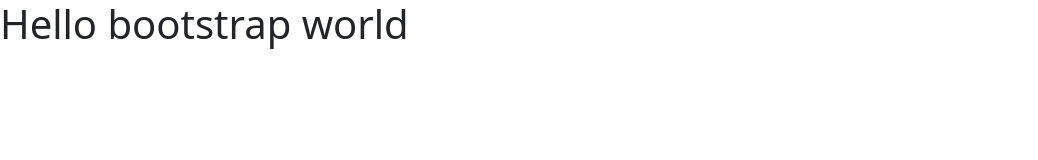
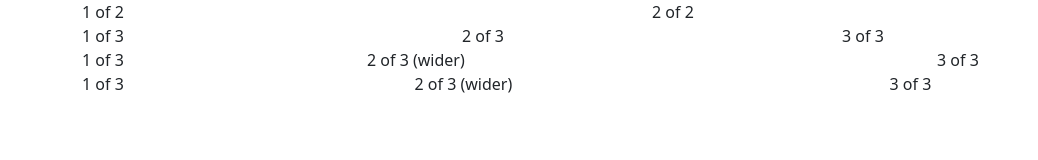
Before and after one commit to CikSimon/ionic_lvl.1_bootstrap, a plain HTML site: page bootstrap-5.2.3-dist/bootstrap-5.2.3-dist/index.html in a window 1280 px wide. Shown: the whole page, without its empty margins (0-1038 px from the left). Drawn offline with nearby package versions, Linux system fonts and the light colour scheme.

Commit message:
bootstrap learning

```diff
--- a/bootstrap-5.2.3-dist/bootstrap-5.2.3-dist/index.html
+++ b/bootstrap-5.2.3-dist/bootstrap-5.2.3-dist/index.html
@@ -5,10 +5,61 @@
     <meta http-equiv="X-UA-Compatible" content="IE=edge">
     <meta name="viewport" content="width=device-width, initial-scale=1.0">
     <title>Document</title>
-    <link rel="stylesheet" href="/css/bootstrap.css">
+    <link href="https://cdn.jsdelivr.net/npm/bootstrap@5.0.2/dist/css/bootstrap.min.css" rel="stylesheet"
+        integrity="sha384-EVSTQN3/azprG1Anm3QDgpJLIm9Nao0Yz1ztcQTwFspd3yD65VohhpuuCOmLASjC" crossorigin="anonymous">
 </head>
 <body>
-    <h1>Hello bootstrap world</h1>
-    <script src="js/bootstrap.bundle.js"> </script>
+    <div class="container">
+        <div class="row">
+            <div class="col">
+                1 of 2
+            </div>
+            <div class="col">
+                2 of 2
+            </div>
+        </div>
+        <div class="row">
+            <div class="col">
+                1 of 3
+            </div>
+            <div class="col">
+                2 of 3
+            </div>
+            <div class="col">
+                3 of 3
+            </div>
+        </div>
+    </div>
+
+    <div class="container">
+        <div class="row">
+            <div class="col">
+                1 of 3
+            </div>
+            <div class="col-6">
+                2 of 3 (wider)
+            </div>
+            <div class="col">
+                3 of 3
+            </div>
+        </div>
+        <div class="row">
+            <div class="col">
+                1 of 3
+            </div>
+            <div class="col-5">
+                2 of 3 (wider)
+            </div>
+            <div class="col">
+                3 of 3
+            </div>
+        </div>
+    </div>
+
+
+    <script src="https://cdn.jsdelivr.net/npm/bootstrap@5.0.2/dist/js/bootstrap.bundle.min.js"
+        integrity="sha384-MrcW6ZMFYlzcLA8Nl+NtUVF0sA7MsXsP1UyJoMp4YLEuNSfAP+JcXn/tWtIaxVXM"
+        crossorigin="anonymous"></script>
+
 </body>
 </html>
```
